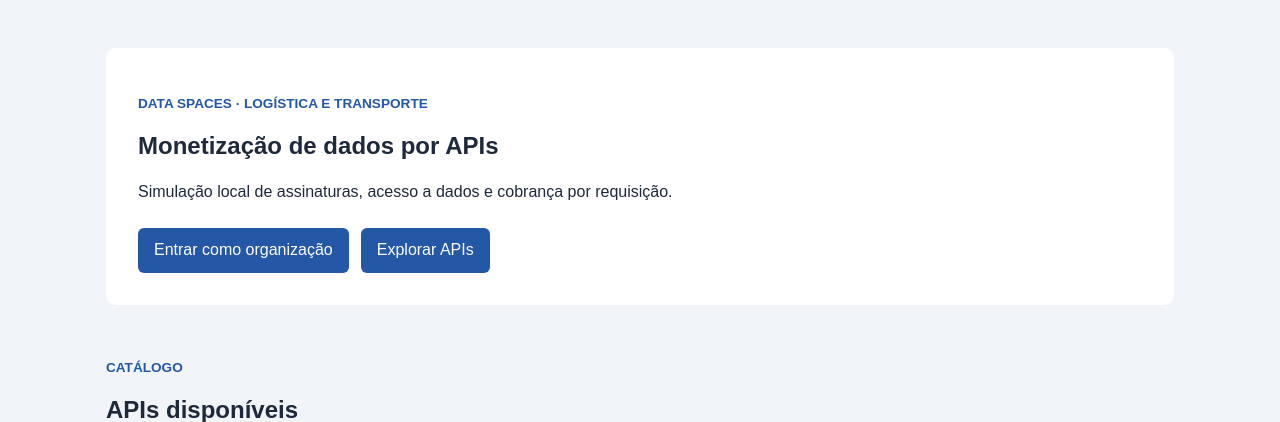
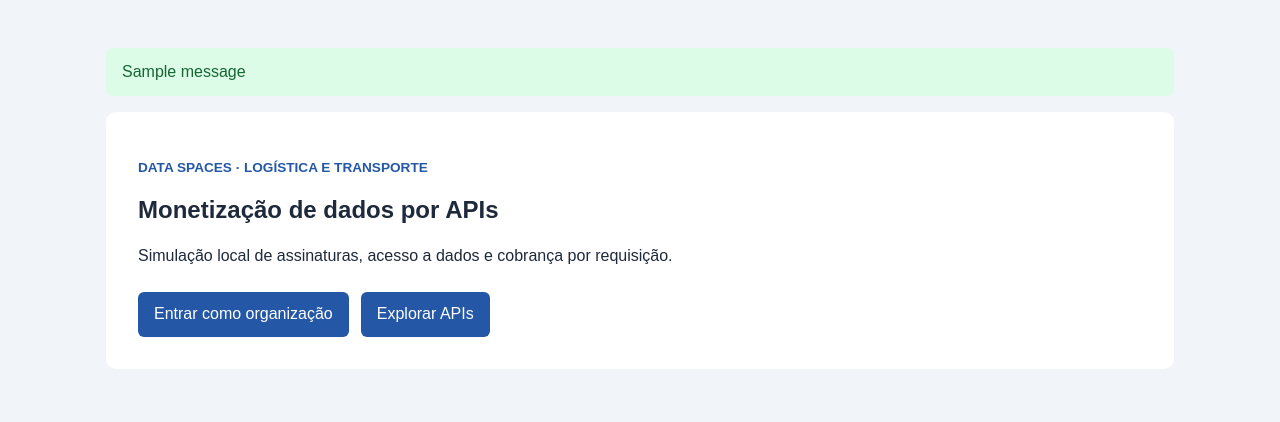
Before and after one commit to Pedro-Henrique-Assis/mvp-dataspaces, a Flask app: page / in a window 1280 px wide. Shown: the part 73-495 px from the top of the page. Run offline with Flask 3, Linux system fonts and the light colour scheme; tables that the repository leaves empty hold one stand-in row (values such as "Sample post"); one stand-in notice (Sample message) is shown.

Commit message:
fix: exibir mensagens de feedback nas paginas

```diff
--- a/app/templates/base.html
+++ b/app/templates/base.html
@@ -22,6 +22,11 @@
         </nav>
     </header>
     <main class="container">
+        {% with messages = get_flashed_messages(with_categories=true) %}
+        {% for category, message in messages %}
+        <div class="alert alert-{{ category }}" role="alert">{{ message }}</div>
+        {% endfor %}
+        {% endwith %}
         {% block content %}{% endblock %}
     </main>
 </body>
```
